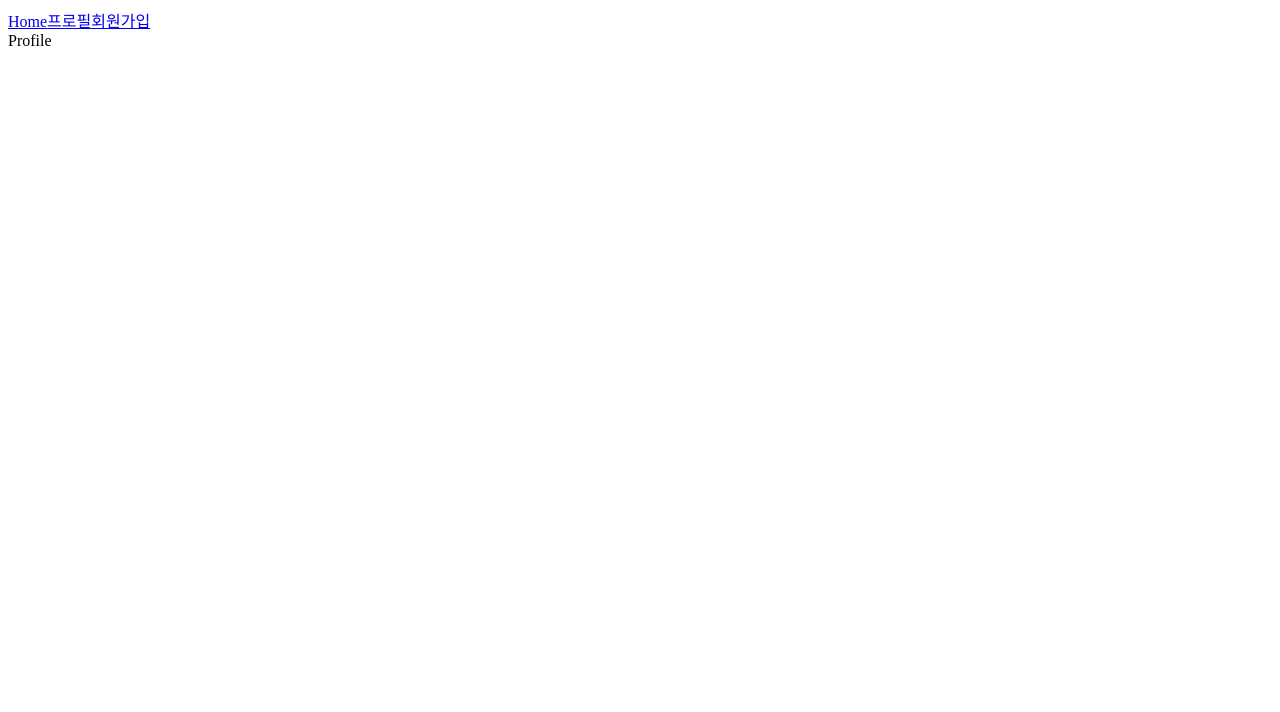
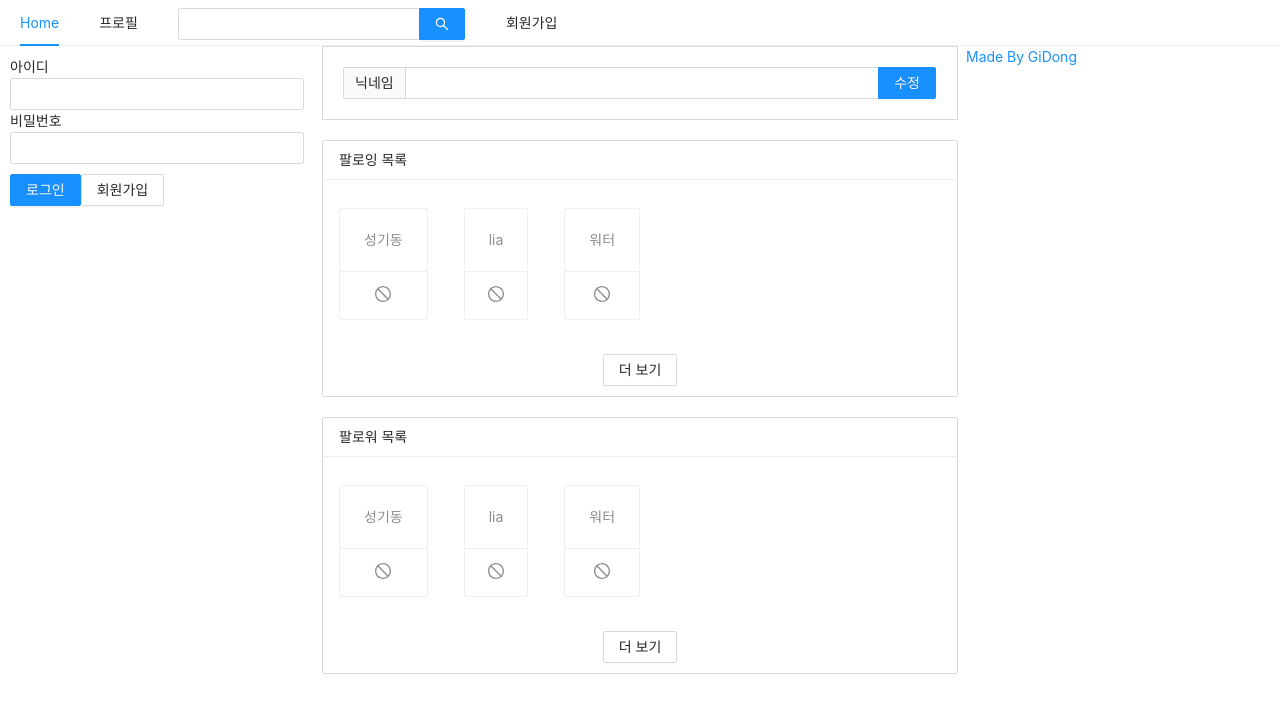
Before and after one commit to sgd122/nextjs-nodebird, a Next.js app in the folder front/: page /profile in a window 1280 px wide. Shown: the top 712 px of the page. Built offline with nearby package versions, Linux system fonts and the light colour scheme.

Commit message:
✨ feat(profile): 로그인 폼 생성

```diff
--- a/front/components/AppLayout.tsx
+++ b/front/components/AppLayout.tsx
@@ -1,19 +1,58 @@
+import { Col, Input, Menu, Row } from 'antd';
+
 import Link from 'next/link';
+import LoginForm from 'components/LoginForm';
 import React from 'react';
+import UserProfile from 'components/UserProfile';
+import styled from 'styled-components';
 
 interface Props {
   children: React.ReactNode;
 }
 
+const SearchInput = styled(Input.Search)`
+  vertical-align: middle;
+`;
+
 const AppLayout: React.FC<Props> = ({ children }) => {
+  const [isLoggedIn, setIsLoggedIn] = React.useState(false);
   return (
     <div>
-      <div>
-        <Link href="/">Home</Link>
-        <Link href="/profile">프로필</Link>
-        <Link href="/signup">회원가입</Link>
-      </div>
-      {children}
+      <Menu mode="horizontal">
+        <Menu.Item>
+          <Link href="/">Home</Link>
+        </Menu.Item>
+        <Menu.Item>
+          <Link href="/profile">프로필</Link>
+        </Menu.Item>
+        <Menu.Item>
+          <SearchInput enterButton />
+        </Menu.Item>
+        <Menu.Item>
+          <Link href="/signup">회원가입</Link>
+        </Menu.Item>
+      </Menu>
+      <Row gutter={8}>
+        <Col xs={24} md={6}>
+          {isLoggedIn ? (
+            <UserProfile setIsLoggedIn={setIsLoggedIn} />
+          ) : (
+            <LoginForm setIsLoggedIn={setIsLoggedIn} />
+          )}
+        </Col>
+        <Col xs={24} md={12}>
+          {children}
+        </Col>
+        <Col xs={24} md={6}>
+          <a
+            href="https://blog.dnd.ac"
+            target="_blank"
+            rel="noopener noreferrer"
+          >
+            Made By GiDong
+          </a>
+        </Col>
+      </Row>
     </div>
   );
 };
--- /dev/null
+++ b/front/components/FollowList.tsx
@@ -0,0 +1,40 @@
+import { Button, Card, List } from 'antd';
+
+import React from 'react';
+import { StopOutlined } from '@ant-design/icons';
+
+type User = {
+  nickname: string;
+};
+
+interface Props {
+  header: string;
+  data: User[];
+}
+
+const FollowList: React.FC<Props> = ({ header, data }) => {
+  return (
+    <List
+      style={{ marginBottom: 20 }}
+      grid={{ gutter: 4, xs: 2, md: 3 }}
+      size="small"
+      header={<div>{header}</div>}
+      loadMore={
+        <div style={{ textAlign: 'center', margin: '10px 0' }}>
+          <Button>더 보기</Button>
+        </div>
+      }
+      bordered
+      dataSource={data}
+      renderItem={(item: User) => (
+        <List.Item style={{ marginTop: 20 }}>
+          <Card actions={[<StopOutlined key="stop" />]}>
+            <Card.Meta description={item.nickname} />
+          </Card>
+        </List.Item>
+      )}
+    />
+  );
+};
+
+export default FollowList;
--- /dev/null
+++ b/front/components/LoginForm.tsx
@@ -0,0 +1,74 @@
+import { Button, Form, Input } from 'antd';
+import React, { useCallback } from 'react';
+
+import Link from 'next/link';
+import styled from 'styled-components';
+
+const ButtonWrapper = styled.div`
+  margin-top: 10px;
+`;
+
+const FormWrapper = styled(Form)`
+  padding: 10px;
+`;
+
+interface Props {
+  setIsLoggedIn: React.Dispatch<React.SetStateAction<boolean>>;
+}
+
+const LoginForm: React.FC<Props> = ({ setIsLoggedIn }) => {
+  const [id, setId] = React.useState('');
+  const [password, setPassword] = React.useState('');
+
+  const onChangeId = useCallback(
+    (e: { target: { value: React.SetStateAction<string> } }) => {
+      setId(e.target.value);
+    },
+    []
+  );
+
+  const onChangePassword = useCallback(
+    (e: { target: { value: React.SetStateAction<string> } }) => {
+      setPassword(e.target.value);
+    },
+    []
+  );
+
+  const onSubmitForm = useCallback(() => {
+    console.log(id, password);
+    setIsLoggedIn(true);
+  }, [id, password, setIsLoggedIn]);
+
+  return (
+    <FormWrapper onFinish={onSubmitForm}>
+      <div>
+        <label htmlFor="user-id">아이디</label>
+        <br />
+        <Input name="user-id" value={id} onChange={onChangeId} required />
+      </div>
+      <div>
+        <label htmlFor="user-password">비밀번호</label>
+        <br />
+        <Input
+          name="user-password"
+          type="password"
+          value={password}
+          onChange={onChangePassword}
+          required
+        />
+      </div>
+      <ButtonWrapper>
+        <Button type="primary" htmlType="submit" loading={false}>
+          로그인
+        </Button>
+        <Link href="/signup">
+          <a>
+            <Button>회원가입</Button>
+          </a>
+        </Link>
+      </ButtonWrapper>
+    </FormWrapper>
+  );
+};
+
+export default LoginForm;
--- /dev/null
+++ b/front/components/NicknameEditForm.tsx
@@ -0,0 +1,19 @@
+import { Form, Input } from 'antd';
+
+import React from 'react';
+import styled from 'styled-components';
+
+const FormWrapper = styled(Form)`
+  margin-bottom: 20px;
+  border: 1px solid #d9d9d9;
+  padding: 20px;
+`;
+const NicknameEditForm = () => {
+  return (
+    <FormWrapper>
+      <Input.Search addonBefore="닉네임" enterButton="수정" />
+    </FormWrapper>
+  );
+};
+
+export default NicknameEditForm;
--- /dev/null
+++ b/front/components/UserProfile.tsx
@@ -0,0 +1,36 @@
+import { Avatar, Button, Card } from 'antd';
+import React, { useCallback } from 'react';
+
+interface Props {
+  setIsLoggedIn: React.Dispatch<React.SetStateAction<boolean>>;
+}
+
+const UserProfile: React.FC<Props> = ({ setIsLoggedIn }) => {
+  const onLogOut = useCallback(() => {
+    setIsLoggedIn(false);
+  }, []);
+
+  return (
+    <Card
+      actions={[
+        <div key="twit">
+          짹짹
+          <br />0
+        </div>,
+        <div key="followings">
+          팔로잉
+          <br />0
+        </div>,
+        <div key="followers">
+          팔로워
+          <br />0
+        </div>,
+      ]}
+    >
+      <Card.Meta title="GiDong" avatar={<Avatar>GD</Avatar>} />
+      <Button onClick={onLogOut}>로그아웃</Button>
+    </Card>
+  );
+};
+
+export default UserProfile;
--- a/front/pages/_app.tsx
+++ b/front/pages/_app.tsx
@@ -1,9 +1,21 @@
+/* eslint-disable react/no-unescaped-entities */
+/* eslint-disable react/jsx-props-no-spreading */
+import 'antd/dist/antd.css'; // or 'antd/dist/antd.less'
+
 import type { AppProps } from 'next/app';
+import Head from 'next/head';
 import React from 'react';
 
-const MyApp = ({ Component, pageProps }: AppProps) => {
-  // eslint-disable-next-line react/jsx-props-no-spreading
-  return <Component {...pageProps} />;
+const App = ({ Component, pageProps }: AppProps) => {
+  return (
+    <>
+      <Head>
+        <meta charSet="utf-8" />
+        <title>Gd's NodeBird</title>
+      </Head>
+      <Component {...pageProps} />
+    </>
+  );
 };
 
-export default MyApp;
+export default App;
--- a/front/pages/profile.tsx
+++ b/front/pages/profile.tsx
@@ -1,11 +1,31 @@
 import AppLayout from 'components/AppLayout';
+import FollowList from 'components/FollowList';
+import Head from 'next/head';
+import NicknameEditForm from 'components/NicknameEditForm';
 import React from 'react';
 
 const Profile = () => {
+  const followerList = [
+    { nickname: '성기동' },
+    { nickname: 'lia' },
+    { nickname: '워터' },
+  ];
+  const followingList = [
+    { nickname: '성기동' },
+    { nickname: 'lia' },
+    { nickname: '워터' },
+  ];
   return (
-    <AppLayout>
-      <div>Profile</div>
-    </AppLayout>
+    <>
+      <Head>
+        <title>내 프로필 | NodeBird</title>
+      </Head>
+      <AppLayout>
+        <NicknameEditForm />
+        <FollowList header="팔로잉 목록" data={followingList} />
+        <FollowList header="팔로워 목록" data={followerList} />
+      </AppLayout>
+    </>
   );
 };
 
```
Also changed, not shown: front/package.json (+6 -1 lines), front/pages/signup.tsx (+9 -3 lines), front/.eslintrc.js, 1 other file (tests, documents, lock files or other folders).
